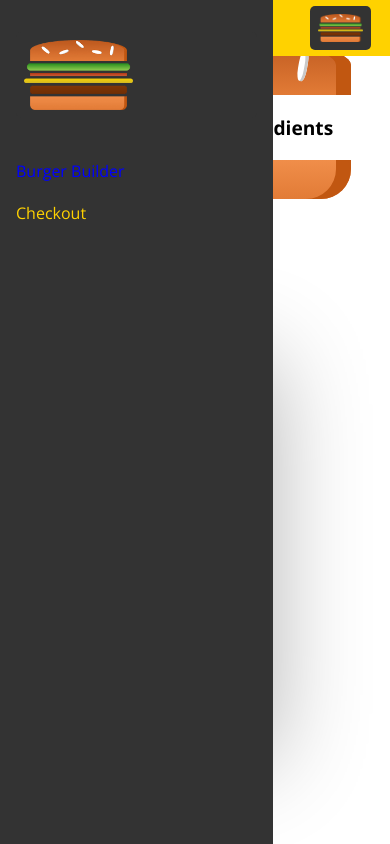
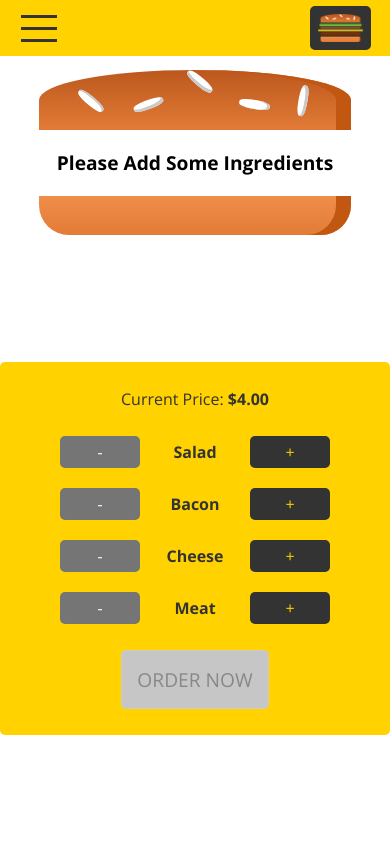
Before and after one commit to icyhookdev/BurgerApp, a React (Create React App) app: page / in a window 390 px wide. Built offline with nearby package versions, Linux system fonts and the light colour scheme.

Commit message:
basic app functionailty works on desktop and mobile devices

```diff
--- a/src/components/Burger/BuildControls/BuildControl/BuildControl.module.css
+++ b/src/components/Burger/BuildControls/BuildControl/BuildControl.module.css
@@ -1,6 +1,6 @@
 .BuildControl {
   display: flex;
-  justify-content: space-around;
+  justify-content: center;
   align-items: center;
   margin: 5px 0;
 }
@@ -18,13 +18,14 @@
 }
 
 .BuildControl button:disabled {
-  background-color: #f1d483;
+  background-color: rgb(117, 117, 117);;
   /* border: 1px solid #7E7365; */
   cursor: default;
+  color: #fff
 }
 
 .BuildControl button:hover:disabled {
-  background-color: #f1d483;
+  background-color: rgb(117, 117, 117);
   /* cursor: not-allowed; */
 }
 
@@ -36,22 +37,22 @@
 }
 
 .BuildControl .Less {
-  background-color: #f8b500;
-  color: #333;
+  background-color: #333;
+  color: #ffd200;
 
 }
 
 .BuildControl .More {
-  background-color: #f8b500;
-  color: #333;
+  background-color: #333;
+  color: #ffd200;
 }
 
 .BuildControl .Less:hover, .BuildControl .Less:active {
-  background-color: #f5c132;
+  background-color: rgb(117, 117, 117);
   color: #333;
 }
 
 .BuildControl .More:hover,.BuildControl .More:active {
-  background-color: #f5c132;
-  color: #333;
+  background-color: rgb(117, 117, 117);;
+  color: #fff;
 }
--- a/src/components/Burger/BuildControls/BuildControls.module.css
+++ b/src/components/Burger/BuildControls/BuildControls.module.css
@@ -1,10 +1,10 @@
 .BuildControls {
-  width: 40%;
-  background: #333;
+  width: 100%;
+  background: #ffd200;
   display: flex;
-  color:#e0bb20;
+  color:#333;
   flex-flow: column;
-  box-shadow:  0 2rem 6rem rgba(0,0,0,.3);
+  /* box-shadow:  0 2rem 6rem rgba(0,0,0,.3);  */
   margin: auto;
   text-align: center;
   padding: 10px 0;
@@ -13,14 +13,14 @@
 
 
 .OrderButton {
-  background-color: #e0bb20;
+  background-color: #333;
   border-radius: 5px;
   outline: none;
-  width: 50%;
+  /* width: 2%; */
   margin: 1rem auto;
   cursor: pointer;
   border: none;
-  color: #333;
+  color: #ffd200;
   font-family: inherit;
   font-size: 1.2em;
   padding: 15px 15px;
@@ -28,8 +28,8 @@
 }
 
 .OrderButton:hover, .OrderButton:active {
-  background-color: #f8d33d;
-  color: #333;
+  background-color: #5a5953;
+  color: #fff;
 }
 
 .OrderButton:disabled {
--- a/src/components/Layout/Layout.js
+++ b/src/components/Layout/Layout.js
@@ -1,18 +1,33 @@
-import React, { Fragment } from 'react';
+import React, { Fragment, Component } from 'react';
 
 import classes from './Layout.module.css';
 import Toolbar from '../Navigation/Toolbar/Toolbar';
 import SideBar from '../Navigation/SideBar/SideBar';
 
-const layout = ( props ) => (
+class Layout extends Component {
+  state = {
+    showSideBar: false
+  }
 
-  <Fragment>
-    <Toolbar />
-    <SideBar />
-    <main className={classes.Main}>
-        { props.children }
-    </main>
-  </Fragment>
-);
+  sideBarToggleHandler = () => {
+    this.setState((prevState) => {
+      return {showSideBar: !prevState.showSideBar}
+    });
 
-export default layout;
+  }
+
+  render() {
+
+    return (
+      <Fragment>
+        <Toolbar show={this.sideBarToggleHandler}/>
+        <SideBar show={this.state.showSideBar} closed={this.sideBarToggleHandler}/>
+        <main className={classes.Main}>
+            { this.props.children }
+        </main>
+      </Fragment>
+    );
+  }
+}
+
+export default Layout;
--- a/src/components/Layout/Layout.module.css
+++ b/src/components/Layout/Layout.module.css
@@ -1,3 +1,15 @@
 .Main {
   margin-top: 7%;
 }
+
+@media (max-width: 700px) {
+  .Main {
+    margin-top: 12%;
+  }
+}
+
+@media (max-width: 401px) {
+  .Main {
+    margin-top: 16%;
+  }
+}
--- a/src/components/Navigation/NavigationItems/NavigationItem/NavigationItem.module.css
+++ b/src/components/Navigation/NavigationItems/NavigationItem/NavigationItem.module.css
@@ -3,10 +3,11 @@
   box-sizing: border-box;
   display: block;
   width: 100%;
+
 }
 
 .NavigationItem a {
-  color: #ffd200;
+  color: #ddd;
   text-decoration: none;
   width: 100%;
   box-sizing: border-box;
@@ -16,7 +17,7 @@
 .NavigationItem a:hover,
 .NavigationItem a:active,
 .NavigationItem a.active {
-  color: blue;
+  color: #ffd200;
 }
 
 @media (min-width: 500px) {
--- a/src/components/Navigation/SideBar/SideBar.js
+++ b/src/components/Navigation/SideBar/SideBar.js
@@ -1,17 +1,28 @@
-import React from 'react';
+import React, { Fragment } from 'react';
 
 import Logo from '../../Logo/Logo';
 import NavigationItems from '../NavigationItems/NavigationItems';
 import classes from './SideBar.module.css'
+import Backdrop from '../../Ui/Backdrop/Backdrop';
 
 const sideBar = (props) => {
+  let hideOrShow = [classes.SideBar, classes.Close];
+
+  if (props.show) {
+    hideOrShow = [classes.SideBar, classes.Open];
+  }
+
   return (
-    <div className={classes.SideBar}>
-      <Logo height='11%' mb='2rem'/>
-      <nav>
-        <NavigationItems />
-      </nav>
-    </div>
+    <Fragment>
+      <Backdrop show={props.show} hide={props.closed}/>
+      <div className={hideOrShow.join(' ')}>
+        <Logo height='11%' mb='2rem'/>
+        <nav>
+          <NavigationItems />
+        </nav>
+      </div>
+    </Fragment>
+
   )
 }
 
--- a/src/components/Navigation/Toolbar/Toolbar.js
+++ b/src/components/Navigation/Toolbar/Toolbar.js
@@ -3,10 +3,11 @@ import React from 'react';
 import classes from './Toolbar.module.css';
 import Logo from '../../Logo/Logo';
 import Navigationitems from '../NavigationItems/NavigationItems';
+import Menu from '../../Ui/Menu/Menu';
 
 const toolbar = (props) => (
   <header className={classes.Toolbar}>
-    <div>MENU</div>
+    <Menu showMenu={props.show}/>
     <Logo height='80%'/>
     <nav className={classes.DesktopOnly}>
       <Navigationitems />
--- /dev/null
+++ b/src/components/Ui/Menu/Menu.js
@@ -0,0 +1,14 @@
+import React from 'react';
+import classes from './Menu.module.css';
+
+const menu = (props) => (
+  <div
+    className={classes.Menu}
+    onClick={props.showMenu}>
+    <div></div>
+    <div></div>
+    <div></div>
+  </div>
+);
+
+export default menu;
--- /dev/null
+++ b/src/components/Ui/Menu/Menu.module.css
@@ -0,0 +1,27 @@
+/* .Menu {
+  height: 11%;
+
+} */
+.Menu {
+  width: 40px;
+  height: 100%;
+  display: flex;
+  flex-flow: column;
+  justify-content: space-around;
+  align-items: center;
+  padding: 10px 0;
+  box-sizing: border-box;
+  cursor: pointer;
+}
+
+.Menu div {
+  width: 90%;
+  height: 3px;
+  background-color: #333;
+}
+
+@media (min-width: 500px) {
+  .Menu {
+      display: none;
+  }
+}
```
